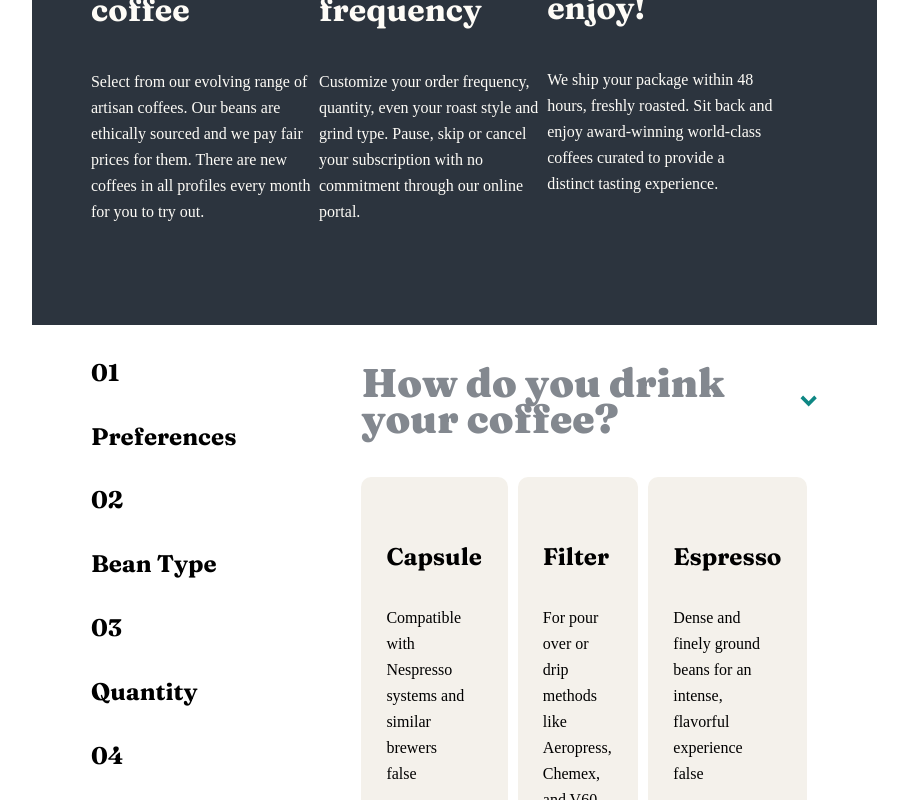
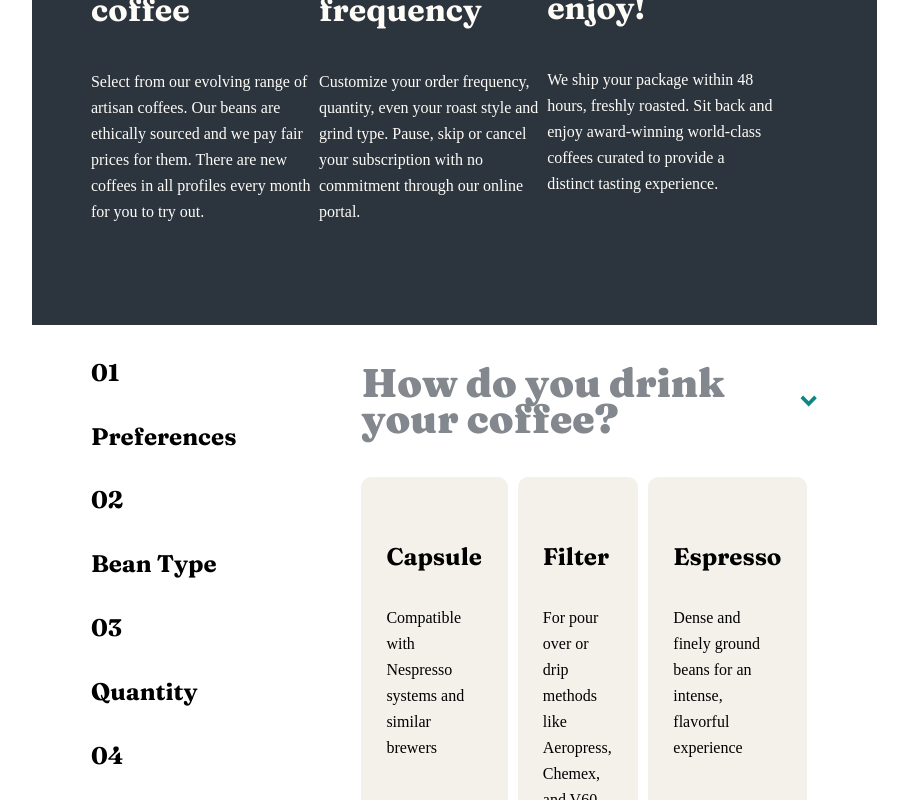
Before and after one commit to DavyFungALoi/coffee-subscription, a React (Create React App) app: page /subscribe in a window 1280 px wide. Both pictures are taken after a click on the picture 981 px from the left and 1484 px from the top of the page. Shown: the part 1084-1884 px from the top of the page, without its empty margins (173-1081 px from the left). Built offline with nearby package versions, Linux system fonts and the light colour scheme.

Commit message:
added inline styling for the seperate css classes

```diff
--- a/src/Components/SubscriptionCard.js
+++ b/src/Components/SubscriptionCard.js
@@ -9,30 +9,20 @@ const SubscriptionCard = (props) => {
     questionId,
     id,
     selectedIdHandler,
-    questionAnswer,
     selectedId,
   } = props;
 
-  const [colorState, setcolorState] = useState("");
-
-  /*useEffect(() => {
-    const currentAnswers = Object.values(questionAnswer);
-    console.log(currentAnswers[0]);
-
-    currentAnswers.forEach((answer) => {
-      if (answer === title) {
-        setcolorState("hello");
-      }
-      if ((currentAnswers[0] = !title)) {
-        setcolorState("kappa");
-        console.log("problem");
-      }
-    });
-  }, [questionAnswer]);
- */
+  const cardSelect = {
+    backgroundColor: "#0E8784",
+    color: "white",
+  };
+  const sameold = {
+    backgroundColor: "#F4F1EB",
+  };
 
   return (
     <div
+      style={selectedId === id ? cardSelect : sameold}
       onClick={() => {
         selectHandler(title, questionId);
         selectedIdHandler(id);
@@ -41,19 +31,8 @@ const SubscriptionCard = (props) => {
     >
       <h4 className="subscription__option-title">{title}</h4>
       <div className="subscription__option-description">{description}</div>
-      <div>{colorState}</div>
-      {selectedId === id ? <div>Hello</div> : <div>false</div>}
     </div>
   );
 };
 
 export default SubscriptionCard;
-/*
-  {colorState ? <div>test</div> : <div>test2</div>}
-   currentAnswers.forEach((key) => {
-      console.log(questionAnswer[key]);
-      if (questionAnswer[key] == title) {
-        console.log(questionAnswer[key]);
-      }
-    });
-*/
```
